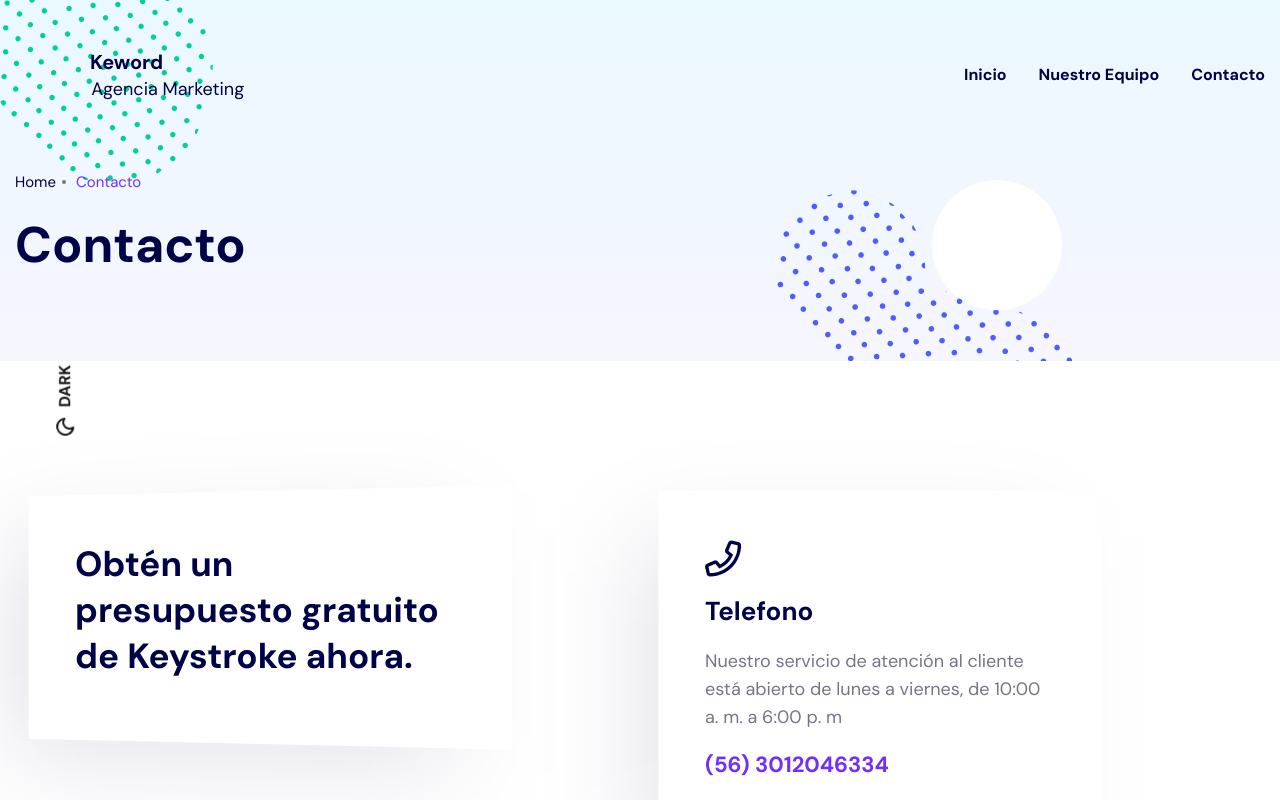
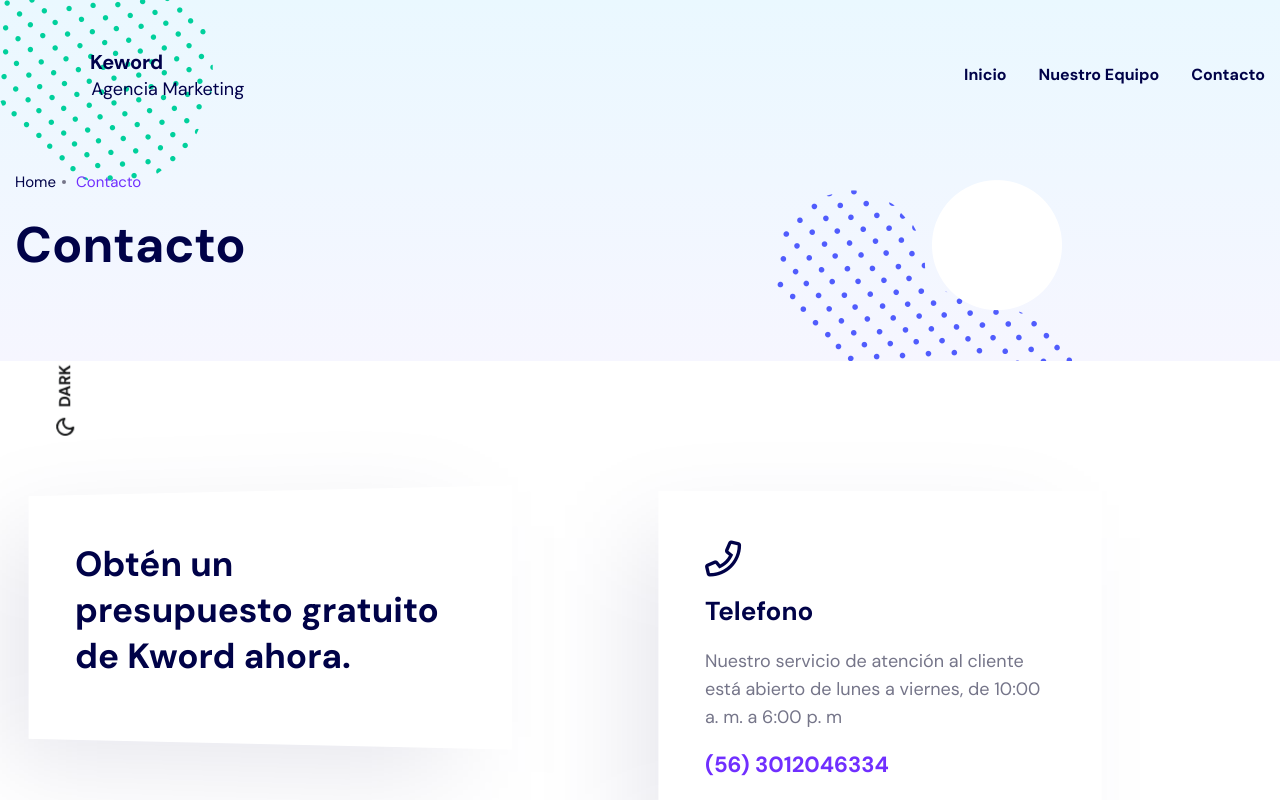
Before and after one commit to UtoSkydive/KWORDAGENCY, a Next.js app: page /contact in a window 1280 px wide. Shown: the top 800 px of the page. Built offline with nearby package versions, Linux system fonts and the light colour scheme.

Commit message:
change title

```diff
--- a/pages/contact.js
+++ b/pages/contact.js
@@ -21,7 +21,7 @@ const Contact = () => {
                             <div className="col-lg-6 col-md-12 col-xl-5 col-12">
                                 <div className="contact-form-wrapper">
                                     <div className="axil-contact-form contact-form-style-1">
-                                        <h3 className="title">Obtén un presupuesto gratuito de Keystroke ahora.</h3>
+                                        <h3 className="title">Obtén un presupuesto gratuito de Kword ahora.</h3>
                                       {/*<ContactFormThree/>*/}
                                     </div>
                                 </div>
```
